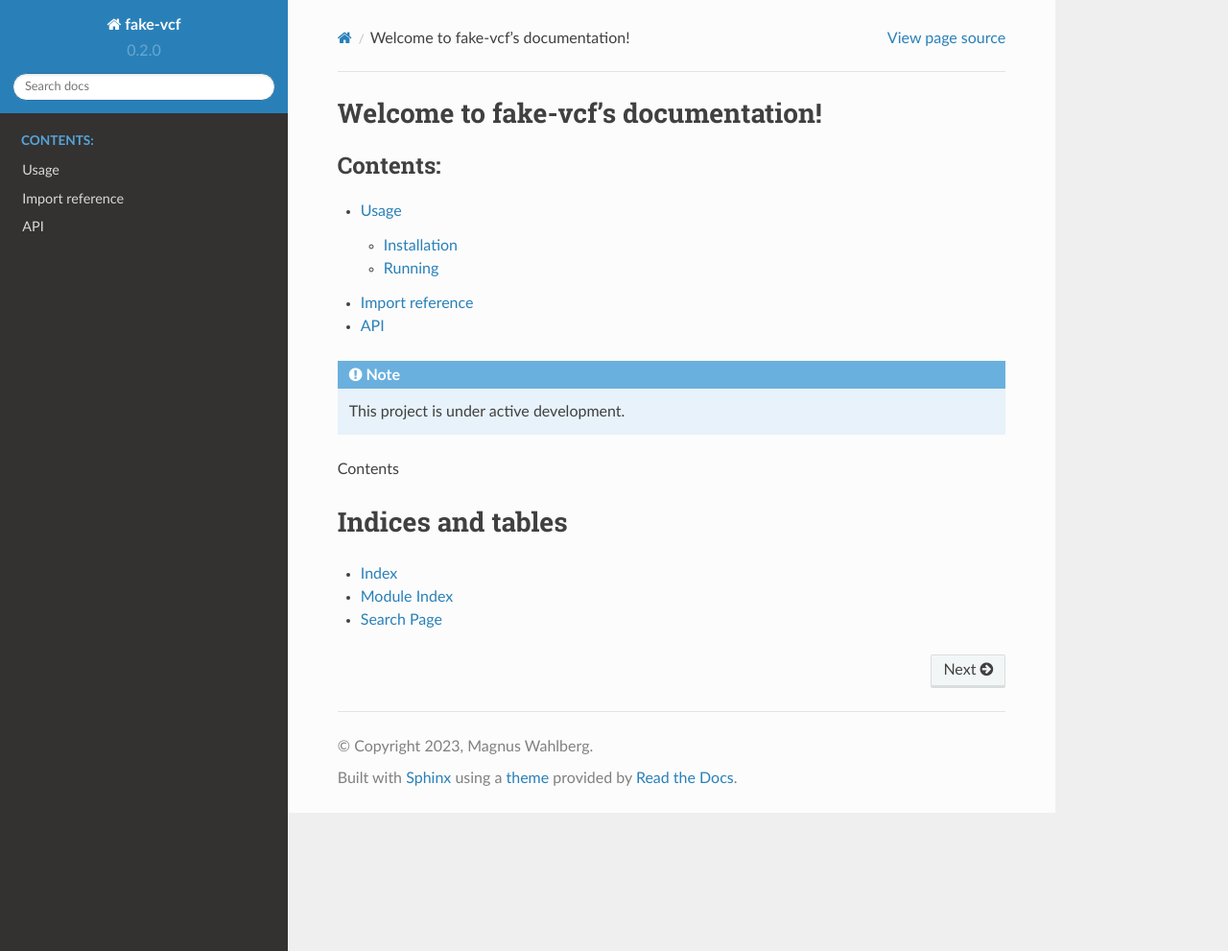
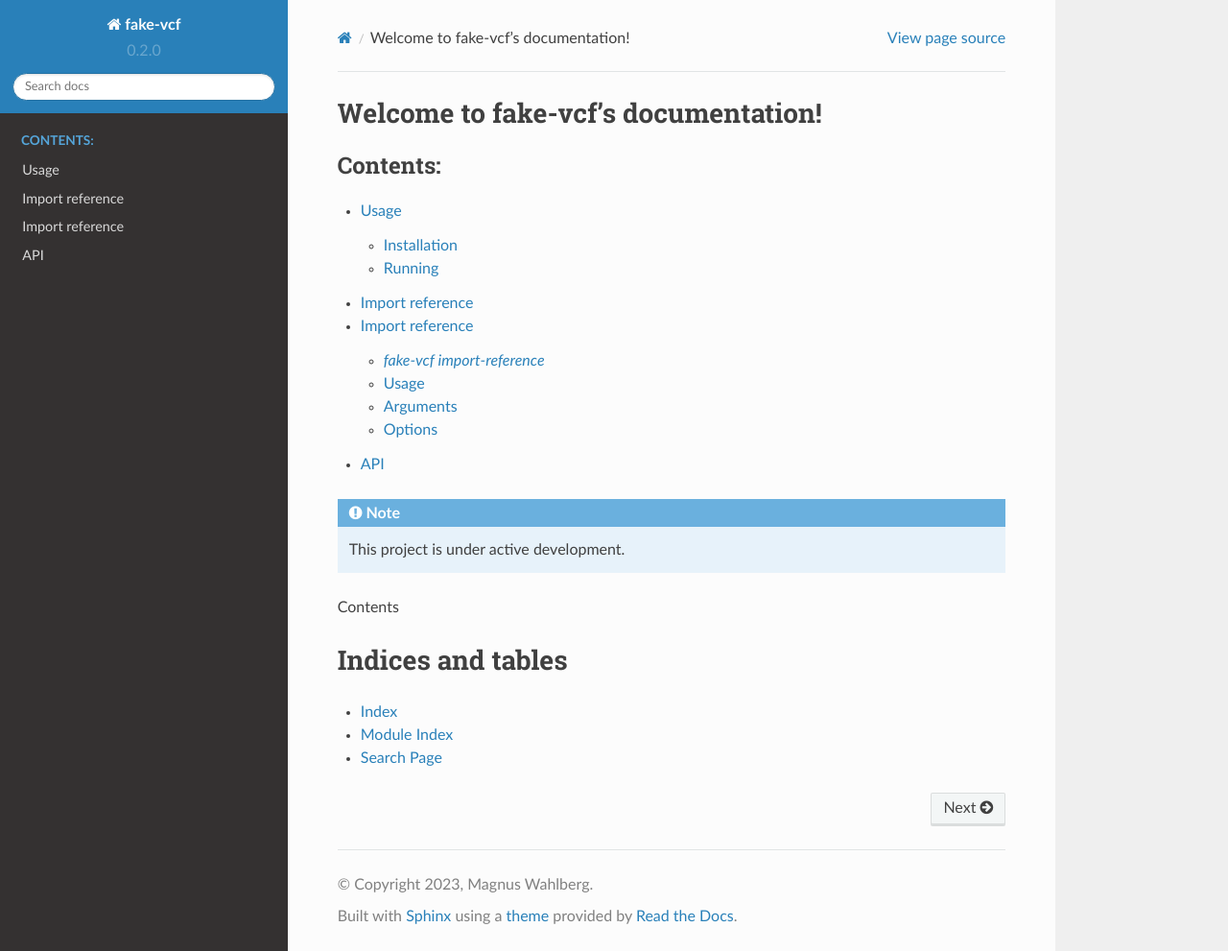
Before and after one commit to endast/fake-vcf, a Sphinx documentation site: the page built from docs/source/index.rst, in a window 1280 px wide and 991 px high. Shown: the whole window at 96% size. Built offline with Sphinx 7.4.7 and the Read the Docs theme 2.0.0, drawn with Linux system fonts in a browser that asks for light colours; some of the changed lines change nothing that is shown.

Commit message:
Update import-reference.rst

```diff
--- a/docs/source/import-reference.rst
+++ b/docs/source/import-reference.rst
@@ -1,2 +1,46 @@
 Import reference
 =====
+
+Import reference
+===============
+
+`fake-vcf import-reference`
+---------------------------
+
+Import reference fasta file and extract specified chromosomes if provided.
+
+Parameters:
+    reference_file_path (Path): Path to reference fasta file.
+    reference_storage_path (Path): Where to store the references.
+    included_chromosomes (Optional[List[str]], optional): List of chromosomes
+        to extract from reference. If not specified, all will be imported.
+
+Example:
+    To import a reference file and extract specific chromosomes:
+    ::
+
+        vcf_reference_import("path/to/reference.fasta", "output/directory", included_chromosomes=["chr1", "chr2"])
+
+    To import a reference file without extracting specific chromosomes:
+    ::
+
+        vcf_reference_import("path/to/reference.fasta", "output/directory")
+
+Usage
+-----
+
+.. code-block:: console
+
+    $ fake-vcf import-reference [OPTIONS] REFERENCE_FILE_PATH REFERENCE_STORAGE_PATH
+
+Arguments
+---------
+
+* ``REFERENCE_FILE_PATH``: Path to reference fasta file.  [required]
+* ``REFERENCE_STORAGE_PATH``: Where to store the references.  [required]
+
+Options
+-------
+
+* ``-c, --included_chromosomes TEXT``: List of chromosomes to extract from reference, if not specified all will be imported
+* ``--help``: Show this message and exit.
```
